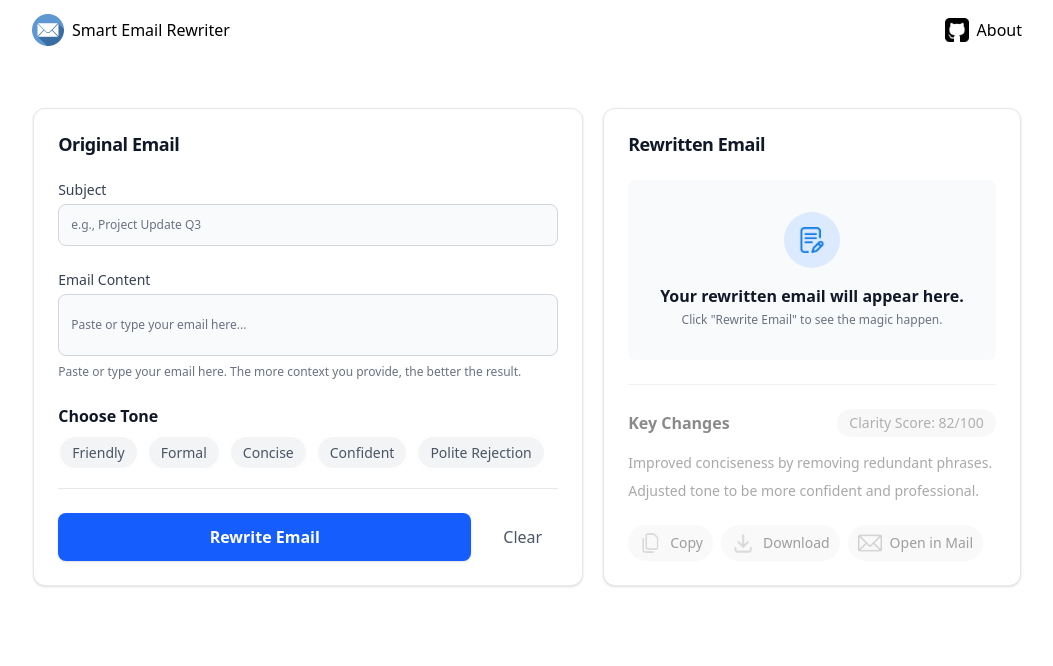
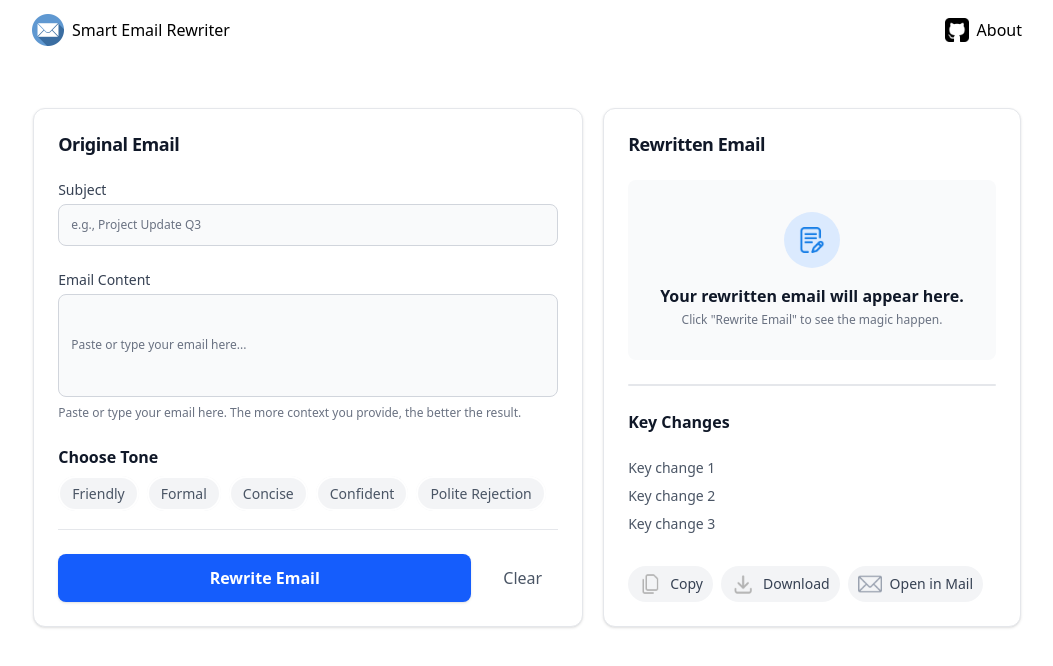
Before and after one commit to bosfilip/AI_Email_Rewriter, a React (Vite) app: page / in a window 1280 px wide. Shown: the top 666 px of the page, without its empty margins (113-1166 px from the left). Built offline with nearby package versions, Linux system fonts and the light colour scheme.

Commit message:
pushing small visual changes

```diff
--- a/src/App.jsx
+++ b/src/App.jsx
@@ -1,14 +1,23 @@
 import Header from './Header.jsx'
 import EditorPanel from './editorPanel.jsx'
 import ResultPanel from './resultPanel'
+import { useState } from 'react'
 
 function App() {
+
+  const [loading,setLoading] = useState(false)
+  const [rewrittenEmail, setRewrittenEmail] = useState("")
+
   return(
   <>
       <Header/>
       <div className='flex gap-5 px-10 py-10 justify-center'>
-        <EditorPanel/>
-        <ResultPanel/>
+        <EditorPanel
+        setRewrittenEmail={setRewrittenEmail}
+        setLoading={setLoading}/>
+        <ResultPanel
+        text = {rewrittenEmail}
+        loading = {loading}/>
       </div>
   </>
   )
--- a/src/editorPanel.jsx
+++ b/src/editorPanel.jsx
@@ -1,17 +1,15 @@
 import React from 'react';
 import { useState } from 'react';
-import Subjest from './subject.jsx'
+import Subject from './subject.jsx'
 import ToneButton from './toneButton.jsx'
 import Email from './email.jsx';
 import promptBuilder from './utils.js';
 
-export default function EditorPanel() {
+export default function EditorPanel({ setLoading, setRewrittenEmail }) {
 
     const [subject,setSubject] = useState('')
     const [email,setEmail] = useState("")
     const [selectedTone,setSelectedTone] =useState("")
-    const [loading,setLoading] = useState(false)
-    const [rewrittenEmail, setRewrittenEmail] = useState("")
 
 
     const tones = ["Friendly","Formal","Concise","Confident","Polite Rejection"]
@@ -41,6 +39,7 @@ export default function EditorPanel() {
         });
 
         const data = await response.json();
+        console.log(data)
         const aiResponse = data.candidates[0].content.parts[0].text
         console.log(aiResponse)
 
@@ -60,7 +59,7 @@ export default function EditorPanel() {
                 </div>
             </div>
 
-            <Subjest value={subject} onChange={setSubject}/>
+            <Subject value={subject} onChange={setSubject}/>
             <Email value={email} onChange={setEmail}/>
 
             <div className="flex flex-col gap-3">
--- /dev/null
+++ b/src/emailResult.jsx
@@ -0,0 +1,16 @@
+function EmailResult(){
+
+
+
+    return(
+        <div className="flex flex-1 flex-col items-center justify-center text-center bg-gray-50 rounded-lg p-8">
+                <div className="flex h-14 w-14 items-center justify-center rounded-full bg-blue-100 mb-4">
+                    <img src="/public/assets/logo/writing-i.png" className='w-6.5'></img>
+                </div>
+                <p className="font-semibold text-gray-900 text-base">Your rewritten email will appear here.</p>
+                <p className=" text-gray-500 mt-1 text-xs">Click "Rewrite Email" to see the magic happen.</p>
+        </div>
+    )
+}
+
+export default EmailResult
--- a/src/resultPanel.jsx
+++ b/src/resultPanel.jsx
@@ -1,4 +1,6 @@
 import React from 'react';
+import { useState } from 'react';
+import EmailResult from './emailResult.jsx';
 import GrayButton from "./grayButton.jsx"
 
 function ResultPanel() {
@@ -11,28 +13,22 @@ function ResultPanel() {
 
             <h3 className="text-lg font-bold leading-tight tracking-tight text-gray-900">Rewritten Email</h3>
 
-            <div className="flex flex-1 flex-col items-center justify-center text-center bg-gray-50 rounded-lg p-8">
-                <div className="flex h-14 w-14 items-center justify-center rounded-full bg-blue-100 mb-4">
-                    <img src="/public/assets/logo/writing-i.png" className='w-6.5'></img>
-                </div>
-                <p className="font-semibold text-gray-900 text-base">Your rewritten email will appear here.</p>
-                <p className=" text-gray-500 mt-1 text-xs">Click "Rewrite Email" to see the magic happen.</p>
-            </div>
+            <EmailResult/>
 
-            <div className="flex flex-col gap-4 border-t border-gray-200 pt-6 mt-auto opacity-50 grayscale pointer-events-none select-none">
+            <div className='bg-gray-200 w-full h-0.5 rounded-2xl'></div>
                 <div className="flex items-center justify-between">
                     <h4 className="font-semibold text-gray-900">Key Changes</h4>
-                    <div className="flex items-center gap-1 rounded-full bg-green-100 px-3 py-1">
-                        <p className="text-sm font-medium text-green-700">Clarity Score: 82/100</p>
-                    </div>
                 </div>
 
                 <ul className="space-y-2 text-sm text-gray-600">
                     <li className="flex items-start gap-2">
-                        <span>Improved conciseness by removing redundant phrases.</span>
+                        <span>Key change 1</span>
                     </li>
                     <li className="flex items-start gap-2">
-                        <span>Adjusted tone to be more confident and professional.</span>
+                        <span>Key change 2</span>
+                    </li>
+                    <li className="flex items-start gap-2">
+                        <span>Key change 3</span>
                     </li>
                 </ul>
 
@@ -42,9 +38,8 @@ function ResultPanel() {
                     <GrayButton><img className='w-6' src='public/assets/logo/download.png'></img>Download</GrayButton>
                     <GrayButton><img className="w-6" src='public/assets/logo/email-i.png'></img>Open in Mail</GrayButton>
 
+                </div>
 
-                </div>
-            </div>
         </div>
     )
 }
```
